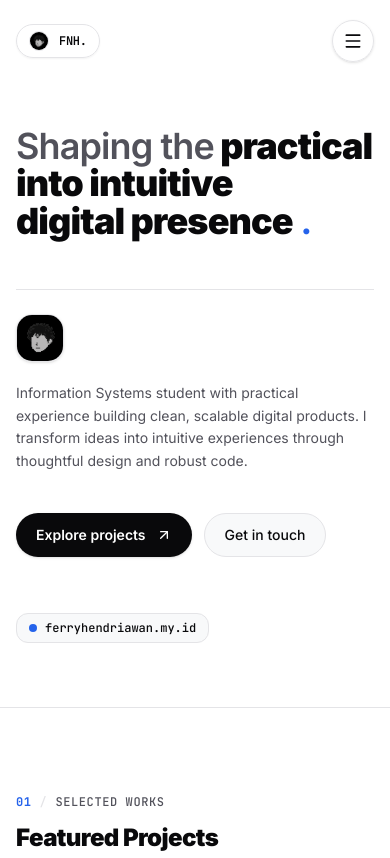
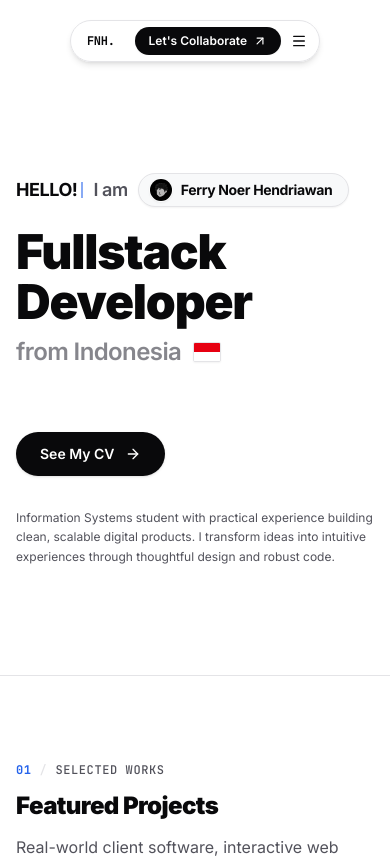
Before and after one commit to ryzecl/portfolio-web, a Next.js app: page / in a window 390 px wide. Shown: the top 858 px of the page. Built offline with nearby package versions, Linux system fonts and the light colour scheme.

Commit message:
Redesign hero section with interactive typing greeting and updated layout

```diff
--- a/app/about/page.tsx
+++ b/app/about/page.tsx
@@ -178,7 +178,7 @@ export default function AboutPage() {
             {experiences.map((exp, idx) => (
               <div key={idx} className="relative space-y-4">
                 {/* Timeline node */}
-                <div className="absolute -left-[31px] sm:-left-[39px] top-1.5 w-3.5 h-3.5 rounded-full bg-accent border-4 border-background" />
+                <div className="absolute -left-7.75 sm:-left-9.75 top-1.5 w-3.5 h-3.5 rounded-full bg-accent border-4 border-background" />
 
                 <div className="flex flex-wrap items-center justify-between gap-2">
                   <div>
--- a/components/layout/site-header.tsx
+++ b/components/layout/site-header.tsx
@@ -1,10 +1,9 @@
 'use client';
 
-import React, { useState, useEffect } from 'react';
+import React, { useState, useEffect, useRef } from 'react';
 import Link from 'next/link';
-import Image from 'next/image';
 import { usePathname } from 'next/navigation';
-import { Menu, X, ArrowUpRight, Mail } from 'lucide-react';
+import { Menu, X, ArrowUpRight } from 'lucide-react';
 import { SiteData } from '@/lib/types';
 import { cn } from '@/lib/utils';
 
@@ -15,11 +14,13 @@ interface SiteHeaderProps {
 export function SiteHeader({ site }: SiteHeaderProps) {
   const [mobileMenuOpen, setMobileMenuOpen] = useState(false);
   const [scrolled, setScrolled] = useState(false);
+  const [isHovered, setIsHovered] = useState(false);
+  const hoverTimeoutRef = useRef<NodeJS.Timeout | null>(null);
   const pathname = usePathname();
 
   useEffect(() => {
     const handleScroll = () => {
-      setScrolled(window.scrollY > 20);
+      setScrolled(window.scrollY > 60);
     };
     window.addEventListener('scroll', handleScroll, { passive: true });
     return () => window.removeEventListener('scroll', handleScroll);
@@ -28,13 +29,24 @@ export function SiteHeader({ site }: SiteHeaderProps) {
   // Close mobile menu on route change
   useEffect(() => {
     setMobileMenuOpen(false);
+    setIsHovered(false);
   }, [pathname]);
+
+  // Clean up timer on unmount
+  useEffect(() => {
+    return () => {
+      if (hoverTimeoutRef.current) {
+        clearTimeout(hoverTimeoutRef.current);
+      }
+    };
+  }, []);
 
   // Handle Escape key to close mobile menu
   useEffect(() => {
     const handleKeyDown = (e: KeyboardEvent) => {
       if (e.key === 'Escape') {
         setMobileMenuOpen(false);
+        setIsHovered(false);
       }
     };
     if (mobileMenuOpen) {
@@ -43,45 +55,90 @@ export function SiteHeader({ site }: SiteHeaderProps) {
     return () => window.removeEventListener('keydown', handleKeyDown);
   }, [mobileMenuOpen]);
 
+  const handleMouseEnter = () => {
+    if (hoverTimeoutRef.current) {
+      clearTimeout(hoverTimeoutRef.current);
+      hoverTimeoutRef.current = null;
+    }
+    setIsHovered(true);
+  };
+
+  const handleMouseLeave = () => {
+    // Gentle 150ms buffer so it feels calm and doesn't snap abruptly
+    hoverTimeoutRef.current = setTimeout(() => {
+      setIsHovered(false);
+    }, 150);
+  };
+
   const navLinks = site.navigation || [];
-  // Primary navigation for center pill (exclude contact which lives in the right CTA cluster)
+  // Primary navigation for center pill (exclude contact which lives as the CTA button)
   const primaryNavLinks = navLinks.filter((item) => item.href !== '/contact');
+
+  // When scrolled down and NOT hovered, pill collapses into minimal logo + 3-dots indicator
+  const isCollapsed = scrolled && !isHovered;
 
   return (
     <>
       <header
         className={cn(
-          'fixed top-0 left-0 right-0 z-50 flex items-center justify-between px-4 sm:px-6 lg:px-8 py-5 transition-all duration-300 pointer-events-none',
-          scrolled && 'py-3.5'
+          'fixed top-0 left-0 right-0 z-50 flex items-center justify-center px-4 sm:px-6 py-5 transition-all duration-500 ease-[cubic-bezier(0.25,1,0.5,1)] pointer-events-none',
+          scrolled && 'py-3'
         )}
       >
-        <div className="w-full max-w-6xl mx-auto flex items-center justify-between">
-          {/* Brand Wordmark (visible on both mobile and desktop) */}
-          <div className="pointer-events-auto flex items-center">
+        {/* Interactive Floating Capsule Navbar with smooth fluid transition */}
+        <div
+          onMouseEnter={handleMouseEnter}
+          onMouseLeave={handleMouseLeave}
+          onFocus={handleMouseEnter}
+          onBlur={(e) => {
+            if (!e.currentTarget.contains(e.relatedTarget)) {
+              handleMouseLeave();
+            }
+          }}
+          className={cn(
+            'pointer-events-auto flex items-center rounded-full bg-surface/90 backdrop-blur-md border border-border shadow-md transition-all duration-500 ease-[cubic-bezier(0.25,1,0.5,1)] select-none',
+            isCollapsed
+              ? 'px-3.5 py-1.5 gap-2 hover:border-foreground/40 cursor-pointer shadow-sm hover:shadow-md'
+              : 'p-1.5 gap-1 sm:gap-1.5'
+          )}
+        >
+          {/* Brand Wordmark */}
           <Link
             href="/"
-              className="flex items-center gap-2.5 px-3 py-1.5 rounded-full bg-surface/90 border border-border shadow-xs backdrop-blur-md text-foreground font-medium text-xs hover:border-accent/40 transition-colors"
+            className="text-xs sm:text-sm font-bold font-mono tracking-tight text-foreground px-2.5 py-1 rounded-full hover:bg-surface-raised transition-colors shrink-0"
           >
-              <div className="w-5 h-5 rounded-full overflow-hidden border border-border relative shrink-0">
-                <Image
-                  src="/images/ferry.png"
-                  alt="Ferry logo"
-                  fill
-                  className="object-cover"
-                  sizes="20px"
-                  priority
-                />
-              </div>
-              <span className="font-mono tracking-tight font-semibold text-foreground">
-                {site.identity.wordmark}
-              </span>
+            {site.identity.wordmark || 'FNH.'}
           </Link>
+
+          {/* 3-dots Loading / Menu indicator (Smooth fluid fade) */}
+          <div
+            className={cn(
+              'flex items-center gap-1.5 overflow-hidden transition-all duration-500 ease-[cubic-bezier(0.25,1,0.5,1)]',
+              isCollapsed
+                ? 'max-w-[60px] opacity-100 pr-1'
+                : 'max-w-0 opacity-0 pointer-events-none'
+            )}
+            aria-hidden="true"
+            title="Hover to expand menu"
+          >
+            <span className="w-1.5 h-1.5 rounded-full bg-foreground/60 animate-[pulse_1.4s_ease-in-out_infinite]" />
+            <span className="w-1.5 h-1.5 rounded-full bg-foreground/60 animate-[pulse_1.4s_ease-in-out_0.25s_infinite]" />
+            <span className="w-1.5 h-1.5 rounded-full bg-foreground/60 animate-[pulse_1.4s_ease-in-out_0.5s_infinite]" />
           </div>
 
-          {/* Center Floating Pill Nav Bar (Desktop) */}
+          {/* Expandable Navigation Cluster: Nav links + CTA + Mobile Toggle */}
+          <div
+            className={cn(
+              'flex items-center transition-all duration-500 ease-[cubic-bezier(0.25,1,0.5,1)] overflow-hidden',
+              isCollapsed
+                ? 'max-w-0 opacity-0 pointer-events-none -translate-x-1 scale-95'
+                : 'max-w-[600px] opacity-100 translate-x-0 scale-100'
+            )}
+          >
+            {/* Desktop Nav Links */}
             <nav
               aria-label="Main Navigation"
-            className="pointer-events-auto hidden md:flex items-center gap-1 px-2 py-1.5 rounded-full bg-surface/90 backdrop-blur-md border border-border shadow-md transition-all duration-200"
+              className="hidden sm:flex items-center gap-0.5 shrink-0"
             >
               {primaryNavLinks.map((item) => {
                 const isActive =
@@ -94,7 +151,7 @@ export function SiteHeader({ site }: SiteHeaderProps) {
                     key={item.href}
                     href={item.href}
                     className={cn(
-                    'text-xs font-medium px-4 py-1.5 rounded-full transition-all duration-200',
+                      'text-xs font-medium px-3 sm:px-3.5 py-1.5 rounded-full transition-all duration-200',
                       isActive
                         ? 'bg-surface-raised text-foreground font-semibold border border-border shadow-2xs'
                         : 'text-muted hover:text-foreground hover:bg-surface-raised/50'
@@ -106,50 +163,34 @@ export function SiteHeader({ site }: SiteHeaderProps) {
               })}
             </nav>
 
-          {/* Right Action Cluster (CV & Contact Bubble CTA) */}
-          <div className="pointer-events-auto hidden md:flex items-center gap-2">
-            {/* CV Action */}
-            {site.contact.cv && (
-              <a
-                href={site.contact.cv}
-                target="_blank"
-                rel="noopener noreferrer"
-                className="inline-flex items-center gap-1.5 text-xs font-mono px-3.5 py-1.5 rounded-full bg-surface/90 backdrop-blur-md border border-border text-foreground hover:text-accent hover:border-accent/40 shadow-xs transition-all duration-200 hover:-translate-y-0.5 active:translate-y-0"
-                title="Curriculum Vitae"
-              >
-                <span>CV</span>
-                <ArrowUpRight className="w-3.5 h-3.5 text-accent" />
-              </a>
-            )}
-
-            {/* Contact Bubble CTA */}
+            {/* Let's Collaborate Action Button */}
             <Link
               href="/contact"
               className={cn(
-                'inline-flex items-center gap-2 text-xs font-medium px-4 py-1.5 rounded-full border shadow-xs backdrop-blur-md transition-all duration-200 hover:-translate-y-0.5 active:translate-y-0',
+                'inline-flex items-center gap-1.5 text-xs font-semibold px-3.5 sm:px-4 py-1.5 rounded-full transition-all duration-200 shadow-xs hover:-translate-y-0.5 active:translate-y-0 shrink-0 ml-0.5 sm:ml-1',
                 pathname === '/contact'
-                  ? 'bg-foreground text-background border-foreground font-semibold shadow-sm'
-                  : 'bg-surface/90 text-foreground border-border hover:border-accent/50 hover:text-accent'
+                  ? 'bg-foreground text-background shadow-sm'
+                  : 'bg-foreground text-background hover:opacity-90'
               )}
-              title="Get in touch"
+              title="Let's Collaborate"
             >
-              <Mail className="w-3.5 h-3.5 text-accent" />
-              <span>Contact</span>
+              <span>Let&apos;s Collaborate</span>
+              <ArrowUpRight className="w-3.5 h-3.5" />
             </Link>
-          </div>
 
             {/* Mobile Menu Toggle Button */}
-          <div className="pointer-events-auto md:hidden">
             <button
               onClick={() => setMobileMenuOpen(!mobileMenuOpen)}
-              aria-label={mobileMenuOpen ? 'Close navigation menu' : 'Open navigation menu'}
+              aria-label={
+                mobileMenuOpen ? 'Close navigation menu' : 'Open navigation menu'
+              }
               aria-expanded={mobileMenuOpen}
-              className="p-2.5 rounded-full bg-surface/95 backdrop-blur-md border border-border text-foreground hover:bg-surface-raised transition-colors focus:outline-none focus:ring-2 focus:ring-accent shadow-sm"
+              className="sm:hidden p-1.5 rounded-full text-foreground hover:bg-surface-raised transition-colors focus:outline-none ml-1"
             >
               {mobileMenuOpen ? (
-                <X className="w-5 h-5 text-foreground" />
+                <X className="w-4 h-4 text-foreground" />
               ) : (
-                <Menu className="w-5 h-5 text-foreground" />
+                <Menu className="w-4 h-4 text-foreground" />
               )}
             </button>
           </div>
@@ -164,22 +205,13 @@ export function SiteHeader({ site }: SiteHeaderProps) {
           className="fixed inset-0 z-40 bg-background/80 backdrop-blur-sm md:hidden flex flex-col pt-20 px-6 pb-8 animate-in fade-in duration-200"
         >
           <div className="flex flex-col gap-2 bg-surface border border-border rounded-2xl p-6 shadow-xl">
-            <div className="flex items-center gap-3 pb-4 border-b border-border">
-              <div className="w-10 h-10 rounded-full overflow-hidden border border-border relative shrink-0">
-                <Image
-                  src="/images/ferry.png"
-                  alt="Ferry portrait"
-                  fill
-                  className="object-cover"
-                  sizes="40px"
-                />
-              </div>
+            <div className="flex items-center justify-between pb-4 border-b border-border">
               <div>
-                <p className="text-sm font-semibold text-foreground">
-                  {site.identity.name}
+                <p className="text-sm font-bold font-mono text-foreground">
+                  {site.identity.wordmark || 'FNH.'}
                 </p>
                 <p className="text-xs text-muted">
-                  {site.identity.statusLabel}
+                  {site.identity.name}
                 </p>
               </div>
             </div>
@@ -213,23 +245,13 @@ export function SiteHeader({ site }: SiteHeaderProps) {
             </nav>
 
             <div className="pt-3 border-t border-border flex flex-col gap-2">
-              {site.contact.cv && (
-                <a
-                  href={site.contact.cv}
-                  target="_blank"
-                  rel="noopener noreferrer"
-                  className="w-full py-2.5 rounded-full bg-surface-raised border border-border text-foreground text-sm font-medium text-center flex items-center justify-center gap-1.5 hover:text-accent hover:border-accent/40 transition-colors"
-                >
-                  <span>View CV</span>
-                  <ArrowUpRight className="w-4 h-4 text-accent" />
-                </a>
-              )}
               <Link
                 href="/contact"
                 onClick={() => setMobileMenuOpen(false)}
-                className="w-full py-2.5 rounded-full bg-foreground text-background text-sm font-semibold text-center hover:bg-white/90 transition-colors"
+                className="w-full py-2.5 rounded-full bg-foreground text-background text-sm font-semibold text-center hover:opacity-90 transition-colors flex items-center justify-center gap-1.5"
               >
-                Get in touch
+                <span>Let&apos;s Collaborate</span>
+                <ArrowUpRight className="w-4 h-4" />
               </Link>
             </div>
           </div>
--- a/components/sections/hero-section.tsx
+++ b/components/sections/hero-section.tsx
@@ -1,8 +1,10 @@
-import React from 'react';
+'use client';
+
+import React, { useState, useEffect } from 'react';
 import Image from 'next/image';
+import Link from 'next/link';
 import { HeroData, SiteIdentity } from '@/lib/types';
-import { Button } from '@/components/ui/button';
-import { ArrowUpRight } from 'lucide-react';
+import { ArrowRight, ArrowUpRight } from 'lucide-react';
 
 interface HeroSectionProps {
   hero: HeroData;
@@ -10,79 +12,129 @@ interface HeroSectionProps {
 }
 
 export function HeroSection({ hero, identity }: HeroSectionProps) {
-  // Editorial dual-tone headline
-  const headlineLight = hero.headlineLight || 'Shaping the';
-  const headlineBold =
-    hero.headlineBold ||
-    hero.headline
-      .replace(/^Shaping the\s*/i, '')
-      .replace(/\.$/, '') ||
-    'practical into intuitive digital presence';
+  const greetings =
+    hero.greetings && hero.greetings.length > 0
+      ? hero.greetings
+      : ['HOLA!', 'HI!', 'HELLO!', 'HALO!'];
+
+  const [text, setText] = useState('');
+  const [wordIndex, setWordIndex] = useState(0);
+  const [isDeleting, setIsDeleting] = useState(false);
+
+  useEffect(() => {
+    const currentWord = greetings[wordIndex % greetings.length];
+    const typeSpeed = isDeleting ? 65 : 110;
+
+    if (!isDeleting && text === currentWord) {
+      const pauseTimeout = setTimeout(() => setIsDeleting(true), 1600);
+      return () => clearTimeout(pauseTimeout);
+    } else if (isDeleting && text === '') {
+      setIsDeleting(false);
+      setWordIndex((prev) => (prev + 1) % greetings.length);
+      return;
+    }
+
+    const timer = setTimeout(() => {
+      setText((prev) =>
+        isDeleting
+          ? currentWord.substring(0, prev.length - 1)
+          : currentWord.substring(0, prev.length + 1)
+      );
+    }, typeSpeed);
+
+    return () => clearTimeout(timer);
+  }, [text, isDeleting, wordIndex, greetings]);
+
+  const name = hero.name || identity.name;
+  const avatarSrc = hero.avatar || '/images/ferry.png';
+  const intro = hero.intro || 'I am';
+  const isCv = hero.primaryCta?.href?.endsWith('.pdf');
+  const headline = hero.headline || 'Fullstack Developer';
 
   return (
-    <section className="relative pt-32 pb-16 sm:pt-40 sm:pb-24 lg:pt-44 lg:pb-28 overflow-hidden bg-background text-foreground">
-      <div className="max-w-6xl mx-auto px-4 sm:px-6 lg:px-8 relative z-10">
-        <div className="space-y-12 sm:space-y-16">
-          {/* Main Editorial Headline */}
+    <section className="relative min-h-[80vh] sm:min-h-[85vh] flex flex-col justify-center pt-32 pb-16 sm:pt-40 sm:pb-24 lg:pt-44 lg:pb-28 bg-background text-foreground overflow-hidden">
+      <div className="max-w-6xl mx-auto px-4 sm:px-6 lg:px-8 w-full relative z-10 text-left">
         <div className="max-w-5xl">
-            <h1 className="text-4xl sm:text-6xl md:text-7xl lg:text-[86px] xl:text-[94px] font-black tracking-tight text-foreground leading-[1.04] text-balance">
-              <span className="text-muted font-semibold">{headlineLight}</span>{' '}
-              <span className="text-foreground font-black">{headlineBold}</span>
-              <span className="text-accent font-black inline-block ml-2 text-3xl sm:text-5xl md:text-6xl align-baseline">
-                .
+          {/* Eyebrow / Intro Row: Typing greeting + 'I am' + Name & Photo Capsule */}
+          <div className="inline-flex flex-wrap items-center gap-2.5 sm:gap-3.5 mb-5 sm:mb-7">
+            <div className="flex items-center text-lg sm:text-2xl md:text-3xl font-bold tracking-tight text-foreground">
+              <span className="min-w-[1ch] inline-block">{text}</span>
+              <span
+                className="inline-block w-0.5 sm:w-0.75 h-[0.9em] bg-accent ml-1 align-middle animate-pulse"
+                aria-hidden="true"
+              />
+              <span className="ml-2.5 sm:ml-3 font-semibold text-muted">
+                {intro}
               </span>
-            </h1>
             </div>
 
-          {/* Bottom row: Focus Area / Monogram + Bio + CTAs */}
-          <div className="pt-6 border-t border-border">
-            <div className="grid grid-cols-1 lg:grid-cols-12 gap-8 items-center">
-              {/* Left Column: Authentic profile avatar + Bio text */}
-              <div className="lg:col-span-8 flex flex-col sm:flex-row items-start sm:items-center gap-5 sm:gap-6">
-                <div
-                  className="w-12 h-12 rounded-2xl overflow-hidden border border-border relative shrink-0 shadow-sm"
-                  title="Ferry Noer Hendriawan"
-                >
+            {/* Name + Photo Capsule */}
+            <div className="inline-flex items-center gap-2 sm:gap-2.5 px-2.5 sm:px-3 py-1 rounded-full bg-surface-raised border border-border shadow-xs hover:border-foreground/30 transition-colors">
+              <div className="w-6 h-6 sm:w-8 sm:h-8 rounded-full overflow-hidden relative shrink-0 border border-background shadow-xs bg-surface-muted">
                 <Image
-                    src="/images/ferry.png"
-                    alt="Ferry Noer Hendriawan"
+                  src={avatarSrc}
+                  alt={name}
                   fill
                   className="object-cover"
-                    sizes="48px"
+                  sizes="(max-width: 640px) 24px, 32px"
                   priority
                 />
               </div>
-
-                {/* Narrative Bio */}
-                <p className="text-sm sm:text-base text-muted font-normal leading-relaxed max-w-xl text-pretty">
-                  {hero.description}
-                </p>
-              </div>
-
-              {/* Right Column: Clear Actions */}
-              <div className="lg:col-span-4 flex flex-wrap items-center lg:justify-end gap-3 pt-2 lg:pt-0">
-                <Button href={hero.primaryCta.href} size="md" variant="primary">
-                  <span>{hero.primaryCta.label}</span>
-                  <ArrowUpRight className="w-4 h-4 ml-0.5" />
-                </Button>
-
-                <Button href={hero.secondaryCta.href} size="md" variant="secondary">
-                  <span>{hero.secondaryCta.label}</span>
-                </Button>
-              </div>
+              <span className="font-bold text-foreground text-sm sm:text-base md:text-lg tracking-tight pr-1.5 sm:pr-2">
+                {name}
+              </span>
             </div>
           </div>
 
-          {/* Bottom Domain & Location Badge */}
-          <div className="pt-2 flex items-center justify-between">
-            <div className="inline-flex items-center gap-2 px-3 py-1.5 rounded-xl bg-surface-raised border border-border text-foreground font-mono text-xs font-medium">
-              <span className="w-2 h-2 rounded-full bg-accent" />
-              <span>{identity.domain || 'ferrynoer.dev'}</span>
+          {/* Main Headline: Fullstack Developer (No blue pill, bold display font) */}
+          <h1 className="text-5xl sm:text-7xl md:text-8xl lg:text-[92px] font-black tracking-tight text-foreground leading-[1.05]">
+            {headline}
+          </h1>
+
+          {/* Sub-headline: from Indonesia [Flag] (Larger font with the same muted tone as previous '&') */}
+          <div className="flex items-center gap-3 sm:gap-4 text-2xl sm:text-4xl md:text-5xl lg:text-[52px] font-semibold tracking-tight text-muted/70 mt-2 sm:mt-3">
+            <span>{hero.locationText || 'from Indonesia'}</span>
+            <span
+              className="inline-flex flex-col w-7 h-5 sm:w-10 sm:h-7 rounded-xs overflow-hidden border border-border shadow-xs shrink-0 align-middle"
+              title="Indonesia"
+              aria-label="Bendera Indonesia"
+            >
+              <span className="w-full h-1/2 bg-[#E70011]" />
+              <span className="w-full h-1/2 bg-white" />
+            </span>
           </div>
 
-            <div className="text-xs font-mono text-muted hidden sm:block">
-              {identity.location} · {identity.statusLabel}
+          {/* Bottom Row: CTAs on Left, Clean Description on Right */}
+          <div className="mt-12 sm:mt-16 pt-4 flex flex-col md:flex-row md:items-center md:justify-between gap-8">
+            {/* Left: Button Cluster (See My CV & Let's Collaborate) */}
+            <div className="flex flex-wrap items-center gap-3">
+              <Link
+                href={hero.primaryCta?.href || '/cv.pdf'}
+                target={isCv ? '_blank' : undefined}
+                rel={isCv ? 'noopener noreferrer' : undefined}
+                className="group inline-flex items-center gap-2.5 px-6 py-3 rounded-full bg-foreground text-background font-semibold text-sm hover:opacity-90 shadow-sm transition-all active:translate-y-[1px]"
+              >
+                <span>{hero.primaryCta?.label || 'See My CV'}</span>
+                <ArrowRight className="w-4 h-4 group-hover:translate-x-0.5 transition-transform" />
+              </Link>
+
+              {hero.secondaryCta && (
+                <Link
+                  href={hero.secondaryCta.href}
+                  className="inline-flex items-center gap-2 px-5 py-3 rounded-full bg-surface-raised border border-border hover:border-foreground/30 text-foreground font-medium text-sm shadow-xs transition-all active:translate-y-[1px]"
+                >
+                  <span>{hero.secondaryCta.label || "Let's Collaborate"}</span>
+                  <ArrowUpRight className="w-4 h-4 text-muted" />
+                </Link>
+              )}
             </div>
+
+            {/* Right: Concise Description Paragraph */}
+            {hero.description && (
+              <p className="text-xs sm:text-sm text-muted font-normal leading-relaxed max-w-md md:max-w-lg md:text-right text-pretty">
+                {hero.description}
+              </p>
+            )}
           </div>
         </div>
       </div>
--- a/data/site.json
+++ b/data/site.json
@@ -8,18 +8,18 @@
     "statusLabel": "Open to internship opportunities"
   },
   "hero": {
+    "greetings": ["HOLA!", "HI!", "HELLO!", "HALO!"],
+    "greeting": "Hello! I'm Ferry.",
+    "intro": "I am",
+    "name": "Ferry Noer Hendriawan",
+    "avatar": "/images/ferry.png",
     "eyebrow": "INFORMATION SYSTEMS · SOFTWARE DEVELOPMENT",
-    "headlineLight": "Shaping the",
-    "headlineBold": "practical into intuitive digital presence",
-    "headline": "Shaping the practical into intuitive digital presence.",
+    "headline": "Fullstack Developer",
+    "locationText": "from Indonesia",
     "description": "Information Systems student with practical experience building clean, scalable digital products. I transform ideas into intuitive experiences through thoughtful design and robust code.",
     "primaryCta": {
-      "label": "Explore projects",
-      "href": "/projects"
-    },
-    "secondaryCta": {
-      "label": "Get in touch",
-      "href": "/contact"
+      "label": "See My CV",
+      "href": "/cv.pdf"
     }
   },
   "navigation": [
--- a/lib/types.ts
+++ b/lib/types.ts
@@ -8,16 +8,27 @@ export interface SiteIdentity {
 }
 
 export interface HeroData {
-  eyebrow: string;
+  greetings?: string[];
+  greeting?: string;
+  intro?: string;
+  name?: string;
+  avatar?: string;
+  eyebrow?: string;
   headline: string;
+  headlineTag?: string;
+  headlineRest?: string;
   headlineLight?: string;
   headlineBold?: string;
+  headlinePart1?: string;
+  headlinePart2?: string;
+  headlinePart3?: string;
+  locationText?: string;
   description: string;
   primaryCta: {
     label: string;
     href: string;
   };
-  secondaryCta: {
+  secondaryCta?: {
     label: string;
     href: string;
   };
--- a/package.json
+++ b/package.json
@@ -10,6 +10,7 @@
   },
   "dependencies": {
     "clsx": "^2.1.1",
+    "gsap": "^3.15.0",
     "lucide-react": "^1.60.0",
     "next": "^16.4.2",
     "react": "^19.3.1",
```
Also changed, not shown: 1 other file (tests, documents, lock files or other folders). Lines whose indentation alone changed are shown as unchanged.
